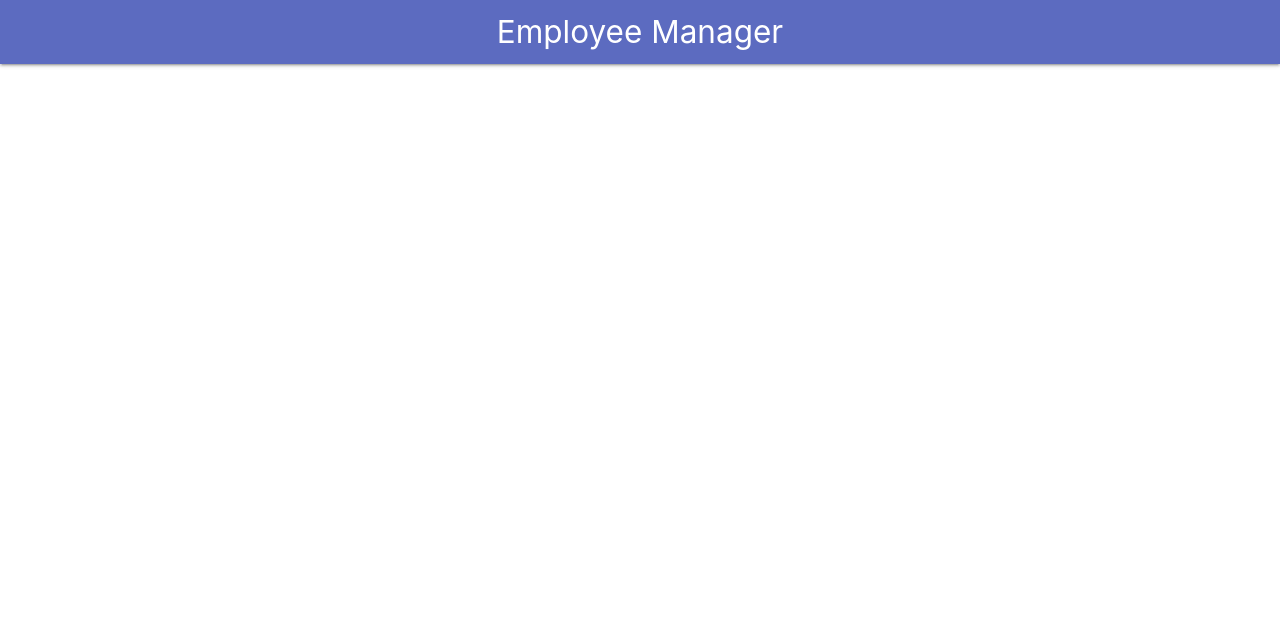
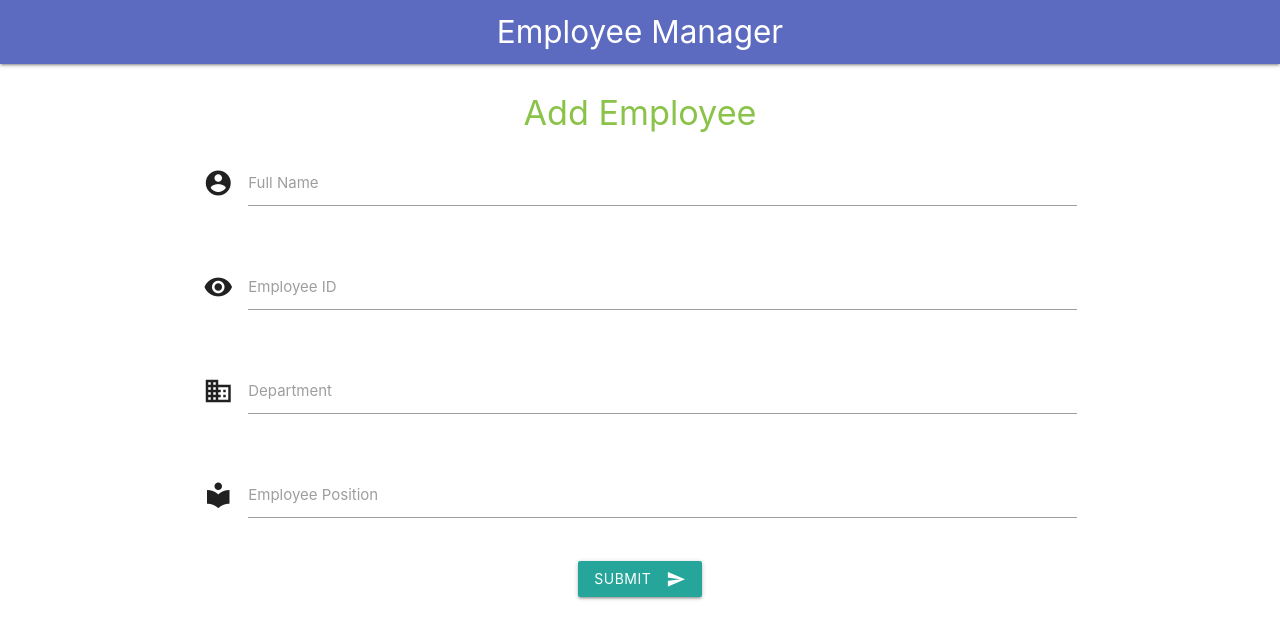
Before and after one commit to nil1729/vuejs-demo, a Vue app in the folder vue-noob-3/: page /add in a window 1280 px wide. Shown: the top 638 px of the page. Built offline with nearby package versions, Linux system fonts and the light colour scheme; no server answers; the database is empty.

Commit message:
add view page

```diff
--- a/vue-noob-3/public/index.html
+++ b/vue-noob-3/public/index.html
@@ -14,6 +14,7 @@
 			href="https://fonts.googleapis.com/icon?family=Material+Icons"
 			rel="stylesheet"
 		/>
+		<script src="https://cdnjs.cloudflare.com/ajax/libs/materialize/1.0.0/js/materialize.min.js"></script>
 	</head>
 	<body>
 		<noscript>
@@ -23,6 +24,9 @@
 			</strong>
 		</noscript>
 		<div id="app"></div>
+		<script>
+			M.AutoInit();
+		</script>
 		<!-- built files will be auto injected -->
 	</body>
 </html>
--- a/vue-noob-3/src/App.vue
+++ b/vue-noob-3/src/App.vue
@@ -1,7 +1,12 @@
 <template>
   <div id="app">
     <app-navbar />
-    <router-view :employees="employees" :loading="loading" />
+    <router-view
+      @deleteData="handleDelete"
+      @submittedForm="handleSubmit"
+      :employees="employees"
+      :loading="loading"
+    />
   </div>
 </template>
 <script>
@@ -19,12 +24,34 @@ export default {
     };
   },
   created() {
-    const docRef = db.collection("employees");
+    this.fetchData();
+  },
+  methods: {
+    handleSubmit(ev) {
+      if (ev.type === "add") {
+        this.addData(ev.data);
+      }
+    },
+    addData(data) {
+      const vm = this;
+      db.collection("employees")
+        .add(data)
+        .then(function() {
+          vm.fetchData();
+          vm.$router.push("/");
+        })
+        .catch(function(error) {
+          console.error("Error adding document: ", error);
+        });
+    },
+    fetchData() {
       this.loading = true;
       const vm = this;
-    docRef
+      db.collection("employees")
+        .orderBy("dept")
         .get()
         .then(function(querySnapshot) {
+          vm.employees = [];
           querySnapshot.forEach(function(doc) {
             vm.employees.push(doc.data());
           });
@@ -35,8 +62,25 @@ export default {
         .catch(function(error) {
           console.log("Error getting document:", error);
         });
+    },
+    handleDelete(ev) {
+      const vm = this;
+      db.collection("employees")
+        .doc(ev)
+        .delete()
+        .then(function() {
+          vm.fetchData();
+          vm.$router.push("/");
+        })
+        .catch(function(error) {
+          console.log("Error removing document:", error);
+        });
+    }
   }
 };
 </script>
-<style>
+<style scoped>
+#app {
+  min-height: 100vh;
+}
 </style>
--- /dev/null
+++ b/vue-noob-3/src/components/Detail.vue
@@ -0,0 +1,29 @@
+<template>
+  <ul class="collection with-header">
+    <li class="collection-header">
+      <h4>{{ employee.name }}</h4>
+    </li>
+    <li class="collection-item">
+      Employee ID:
+      <strong>{{ employee.__id }}</strong>
+    </li>
+    <li class="collection-item">
+      Department:
+      <strong>{{ employee.dept }}</strong>
+    </li>
+    <li class="collection-item">
+      Employee Position:
+      <strong>{{ employee.post }}</strong>
+    </li>
+  </ul>
+</template>
+
+<script>
+export default {
+  name: "EmployeeDetail",
+  props: ["employee"]
+};
+</script>
+
+<style>
+</style>
--- a/vue-noob-3/src/components/Employees.vue
+++ b/vue-noob-3/src/components/Employees.vue
@@ -4,6 +4,7 @@
       <li class="collection-header">
         <h4>Employees</h4>
       </li>
+      <p v-if="employees.length == 0" class="flow-text center blue-text">No Employees Found</p>
       <app-item v-for="employee in employees" :key="employee.__id" :employee="employee" />
     </ul>
   </div>
--- /dev/null
+++ b/vue-noob-3/src/components/FloatButton.vue
@@ -0,0 +1,17 @@
+<template>
+  <div class="fixed-action-btn">
+    <router-link to="/add" class="btn-floating btn-large red waves-effect waves-light">
+      <i class="large material-icons">{{ mode }}</i>
+    </router-link>
+  </div>
+</template>
+
+<script>
+export default {
+  name: "FloatButton",
+  props: ["mode"]
+};
+</script>
+
+<style>
+</style>
--- /dev/null
+++ b/vue-noob-3/src/components/Forms.vue
@@ -0,0 +1,63 @@
+<template>
+  <form @submit.prevent="handleSubmit" class="col s12">
+    <div class="row">
+      <div class="input-field col s12">
+        <i class="material-icons prefix">account_circle</i>
+        <input v-model="userInput.name" type="text" class="validate" />
+        <label for="icon_prefix">Full Name</label>
+      </div>
+    </div>
+    <div class="row">
+      <div class="input-field col s12">
+        <i class="material-icons prefix">visibility</i>
+        <input v-model="userInput.__id" type="text" class="validate" />
+        <label for="icon_prefix">Employee ID</label>
+      </div>
+    </div>
+    <div class="row">
+      <div class="input-field col s12">
+        <i class="material-icons prefix">business</i>
+        <input v-model="userInput.dept" type="text" class="validate" />
+        <label for="icon_prefix">Department</label>
+      </div>
+    </div>
+    <div class="row">
+      <div class="input-field col s12">
+        <i class="material-icons prefix">local_library</i>
+        <input v-model="userInput.post" type="text" class="validate" />
+        <label for="icon_prefix">Employee Position</label>
+      </div>
+    </div>
+    <div class="row center">
+      <button class="btn waves-effect waves-light" type="submit" name="action">
+        Submit
+        <i class="material-icons right">send</i>
+      </button>
+    </div>
+  </form>
+</template>
+
+<script>
+export default {
+  name: "appForm",
+  data() {
+    return {
+      userInput: {
+        name: "",
+        __id: "",
+        dept: "",
+        post: ""
+      }
+    };
+  },
+  methods: {
+    handleSubmit() {
+      this.$emit("submittedForm", { ...this.userInput });
+      this.userInput = { name: "", __id: "", dept: "", post: "" };
+    }
+  }
+};
+</script>
+
+<style>
+</style>
--- a/vue-noob-3/src/components/Navbar.vue
+++ b/vue-noob-3/src/components/Navbar.vue
@@ -1,7 +1,7 @@
 <template>
   <nav class="indigo lighten-1">
     <div class="nav-wrapper">
-      <span class="brand-logo center">Employee Manager</span>
+      <router-link to="/" class="brand-logo center">Employee Manager</router-link>
     </div>
   </nav>
 </template>
--- a/vue-noob-3/src/router/index.js
+++ b/vue-noob-3/src/router/index.js
@@ -1,6 +1,8 @@
 import Vue from 'vue'
 import VueRouter from 'vue-router'
 import Home from '../views/Home.vue'
+import AddEmployee from '../views/Add.vue'
+import ViewEmployee from '../views/About.vue';
 
 Vue.use(VueRouter)
 
@@ -10,12 +12,14 @@ const routes = [{
     component: Home
   },
   {
-    path: '/about',
-    name: 'About',
-    // route level code-splitting
-    // this generates a separate chunk (about.[hash].js) for this route
-    // which is lazy-loaded when the route is visited.
-    component: () => import( /* webpackChunkName: "about" */ '../views/About.vue')
+    path: '/add',
+    name: 'AddEmployee',
+    component: AddEmployee
+  },
+  {
+    path: '/view/:id',
+    name: 'ViewEmployee',
+    component: ViewEmployee
   }
 ]
 
--- a/vue-noob-3/src/views/About.vue
+++ b/vue-noob-3/src/views/About.vue
@@ -1,5 +1,52 @@
 <template>
-  <div class="about">
-    <h1>This is an about page</h1>
+  <div class="container">
+    <appLoader v-if="!employee" />
+    <div v-else>
+      <app-detail :employee="employee" />
+      <router-link to="/" class="brown lighten-1 waves-effect waves-light btn">Back</router-link>
+      <button @click="$emit('deleteData', id)" class="waves-effect waves-light btn red">Delete</button>
+      <app-button mode="edit" />
+    </div>
   </div>
 </template>
+<script>
+import Loader from "@/components/Loader";
+import db from "@/firebase/index.js";
+import Details from "@/components/Detail";
+import FloatButton from "@/components/FloatButton";
+export default {
+  name: "appViewEmployee",
+  components: {
+    appLoader: Loader,
+    appDetail: Details,
+    appButton: FloatButton
+  },
+  data() {
+    return {
+      employee: null,
+      id: null
+    };
+  },
+  created() {
+    const vm = this;
+    db.collection("employees")
+      .where("__id", "==", this.$route.params.id)
+      .get()
+      .then(function(querySnapshot) {
+        vm.employee = querySnapshot.docs[0].data();
+        vm.id = querySnapshot.docs[0].id;
+      })
+      .catch(function(error) {
+        console.log("Error getting document:", error);
+      });
+  }
+};
+</script>
+<style scoped>
+.container {
+  margin-top: 2em;
+}
+.btn {
+  margin-right: 5px;
+}
+</style>
--- /dev/null
+++ b/vue-noob-3/src/views/Add.vue
@@ -0,0 +1,29 @@
+<template>
+  <div class="container">
+    <div class="row">
+      <h4 class="center light-green-text">Add Employee</h4>
+      <app-form @submittedForm="passData" />
+    </div>
+  </div>
+</template>
+
+<script>
+import Forms from "@/components/Forms";
+export default {
+  name: "appAddEmployee",
+  components: {
+    appForm: Forms
+  },
+  methods: {
+    passData(ev) {
+      this.$emit("submittedForm", { data: ev, type: "add" });
+    }
+  }
+};
+</script>
+
+<style scoped>
+.container {
+  margin-top: 2em;
+}
+</style>
--- a/vue-noob-3/src/views/Home.vue
+++ b/vue-noob-3/src/views/Home.vue
@@ -2,17 +2,20 @@
   <div class="home">
     <app-loader v-if="this.$attrs.loading" />
     <app-employees v-else :employees="this.$attrs.employees" />
+    <app-button mode="add" />
   </div>
 </template>
 
 <script>
 import Employees from "@/components/Employees";
 import Loader from "@/components/Loader";
+import FloatButton from "@/components/FloatButton";
 export default {
   name: "Home",
   components: {
     appEmployees: Employees,
-    appLoader: Loader
+    appLoader: Loader,
+    appButton: FloatButton
   }
 };
 </script>
```
Lines whose indentation alone changed are shown as unchanged.
